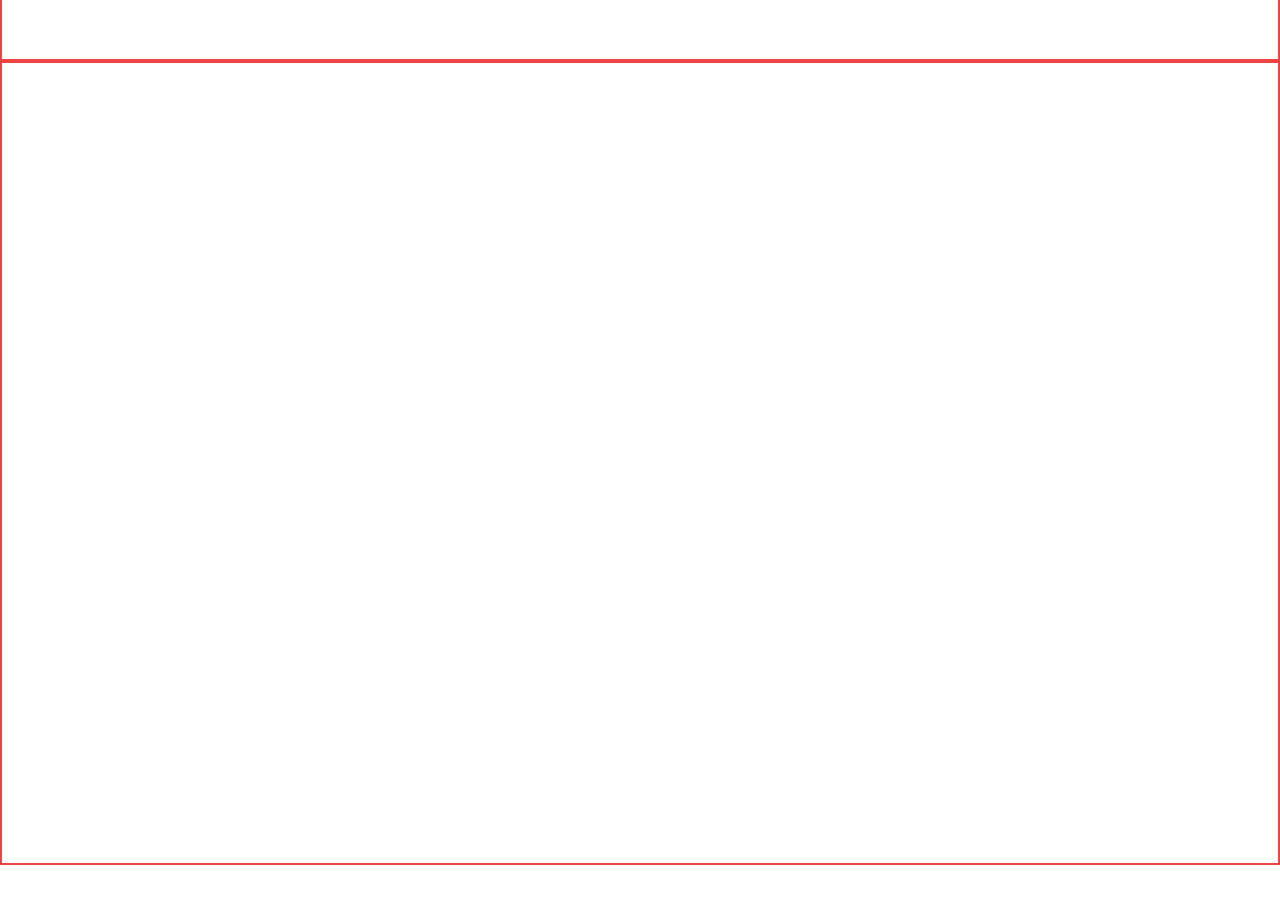
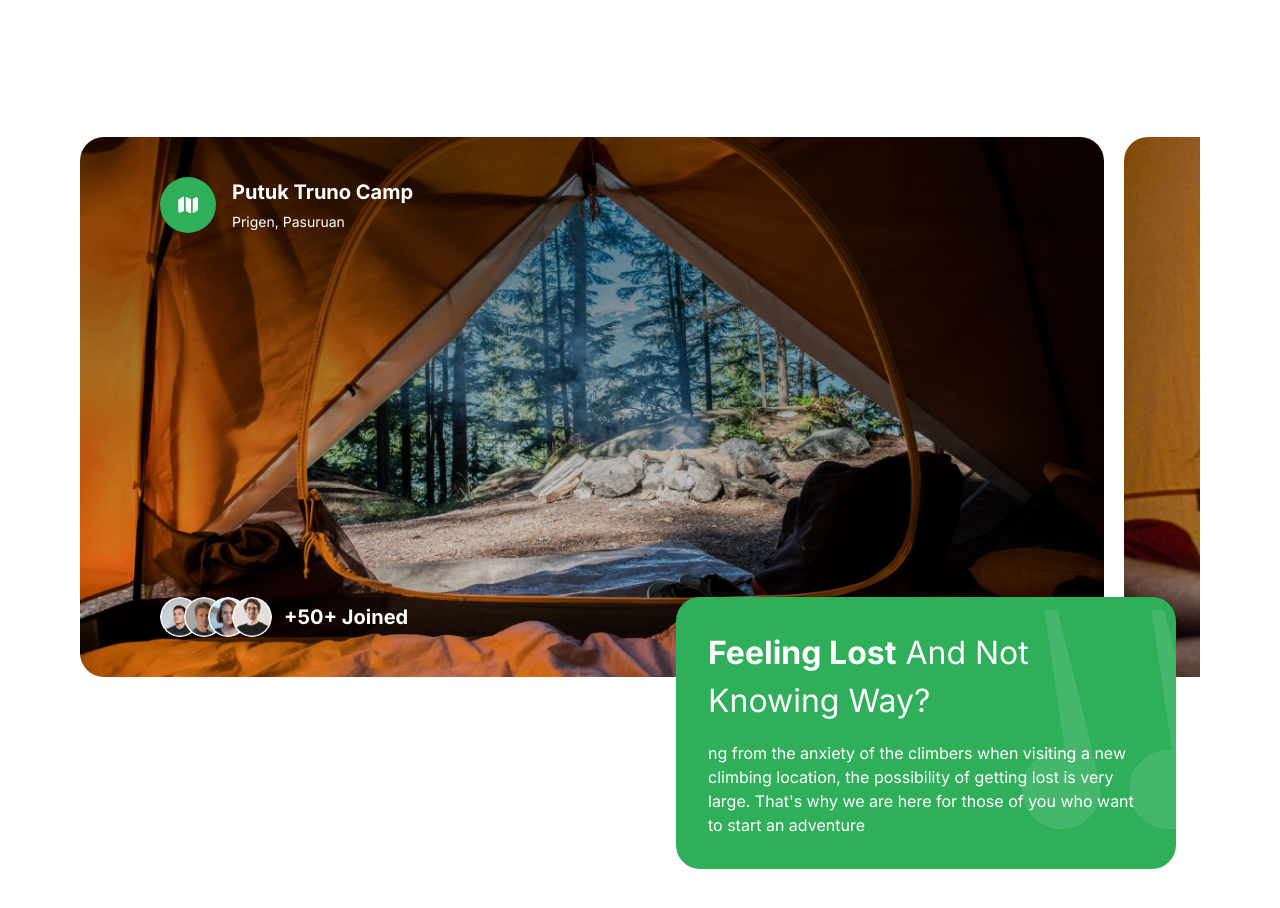
Before and after one commit to imadEddineBMZ/ViaMondo, a Next.js app: page / in a window 1280 px wide. Shown: the part 820-1728 px from the top of the page. Built offline with nearby package versions, Linux system fonts and the light colour scheme.

Commit message:
finish camp section

```diff
--- a/components/camp.tsx
+++ b/components/camp.tsx
@@ -1,49 +1,95 @@
-import Image from "next/image"
-
+import Image from "next/image";
+import { PEOPLE_URL } from "@/constants";
 
 interface camProps {
-    path : string ,
-    title : string ,
-    description : string,
-    number :  string ,
+  path: string;
+  title: string;
+  description: string;
+  number: string;
 }
 
-const campSite = ({path, title, description, number} : camProps) => {
+const CampSite = ({ path, title, description, number }: camProps) => {
   return (
-        <div className={`relative w-full h-full min-w-[1100px] ${path} bg-cover bg-center bg-norepeat rounded-3xl border-2 border-blue-500`}>
-            <div className="flex flex-col justify-between items-start border-2 border-green-500 p-6 lg:px-20 lg:py-10">
+    <div
+      className={`relative w-[80vw] h-full min-w-[800px] flex-shrink-0 ${path} bg-cover bg-center bg-no-repeat rounded-3xl `}
+    >
+      <div className="flex flex-col h-full justify-between items-start p-6 lg:px-20 lg:py-10">
         <div className="flexCenter gap-4">
           <div className="rounded-full bg-green-50 p-4">
-                        <Image
-                            src="/folded-map.svg"
-                            alt="map"
-                            width={24}
-                            height={24}
-                        />
+            <Image src="/folded-map.svg" alt="map" width={24} height={24} />
           </div>
           <div className="flex flex-col gap-1">
             <h4 className="regular-16 bold-20 text-white">{title}</h4>
             <p className="regular-14 text-white">{description}</p>
           </div>
         </div>
-                <div className="">
-
+        <div className=" flexCenter gap-3">
+          <span className="flex -space-x-4 overflow-hidden">
+            {PEOPLE_URL.map((url) => (
+              <Image
+                key={url}
+                src={url}
+                alt="person"
+                width={52}
+                height={52}
+                className="rounded-full h-10 w-10"
+              />
+            ))}
+          </span>
+          <p className="bold-20 text-white">+{number}</p>
         </div>
       </div>
     </div>
-    )
-}
+  );
+};
 
 const Camp = () => {
   return (
-    <section className='relative max-container padding-container flex flex-col border-2 border-red-500
-    py-10 lg:py-20 xl:mb-20'>
-        <div className='hide-scrollbar flex h-[340px] w-full items-start juistify-start gap-5 overflow-x-auto
-        lg:h-[400px] xl:h-[640px] '>
-
+    <section
+      className="relative max-container padding-container flex flex-col
+    py-10 lg:py-20 xl:mb-20"
+    >
+      <div
+        className="hide-scrollbar flex h-[340px] w-full items-start justify-start gap-5 overflow-x-auto
+      lg:h-[400px] xl:h-[540px] "
+      >
+        <CampSite
+          path="bg-bg-img-1"
+          title="Putuk Truno Camp"
+          description="Prigen, Pasuruan"
+          number="50+ Joined"
+        />
+        <CampSite
+          path="bg-bg-img-2"
+          title="Mountain View Camp"
+          description="Somewhere else"
+          number="30+ Joined"
+        />
+      </div>
+      <div className="flexEnd mt-10 lg:-mt-20 lg:mr-6">
+        <div
+          className="bg-green-50 p-8 lg:max-w-[500px] relative w-full overflow-hidden
+        rounded-3xl"
+        >
+          <h2 className="regular-24 md:regular-32 capitalize text-white">
+            <strong>Feeling Lost</strong> And Not Knowing way?
+          </h2>
+          <p className="regular-16 mt-4 text-white">
+            ng from the anxiety of the climbers when visiting a new climbing
+            location, the possibility of getting lost is very large. That's why
+            we are here for those of you who want to start an adventure
+          </p>
+          <Image
+            src="/quote.svg"
+            alt="camp-2"
+            width={186}
+            height={219}
+            className="camp-quote"
+          />
+        </div>
       </div>
     </section>
-  )
-}
+  );
+};
 
-export default Camp
+export default Camp;
--- a/components/hero.tsx
+++ b/components/hero.tsx
@@ -5,8 +5,7 @@ const Hero = () => {
   return (
     <section
       className="max-container padding-container flex flex-col
-    gap-20 py-10 pb-32 md:gap-28 lg:py-20 xl:flex-row border-2
-    border-red-500"
+    gap-20 py-10 pb-32 md:gap-28 lg:py-20 xl:flex-row"
     >
       <div className="hero-map " />
       <div className="relative z-100 flex flex-col flex-1 xl:w-1/2">
```
Lines whose indentation alone changed are shown as unchanged.
